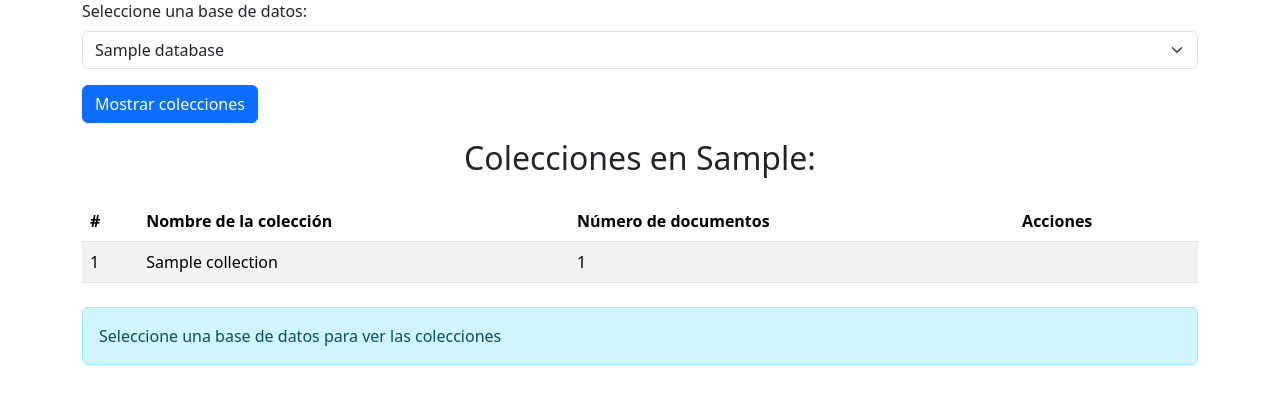
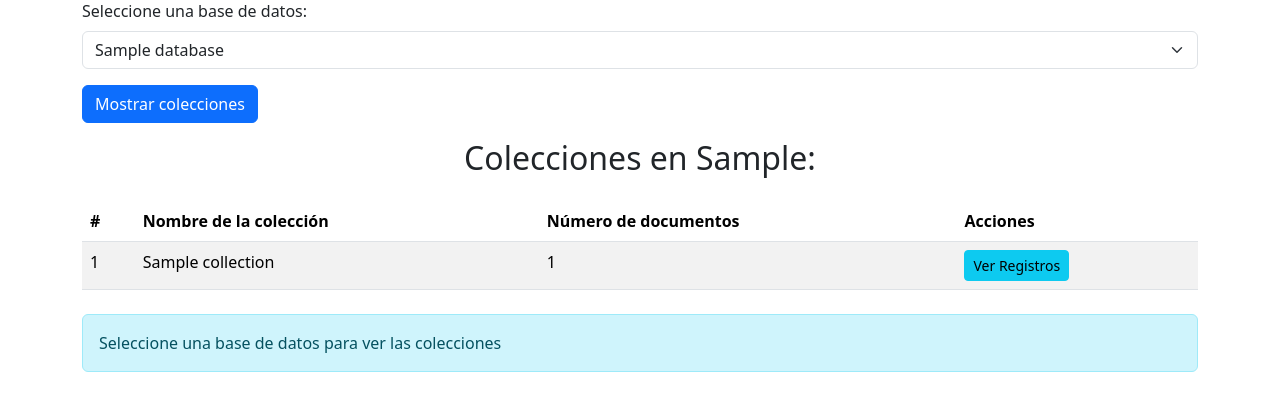
Before and after one commit to juancarloswill/BigDataApp, a Flask app: template templates/index.html in a window 1280 px wide. Shown: the part 121-532 px from the top of the page. Run offline with Flask 3, Linux system fonts and the light colour scheme; the template is opened without the code that fills it: most values are stand-ins (such as "Sample title", 1, 10 or a date in 2020).

Commit message:
ajustes html
ajuste html

```diff
--- a/templates/index.html
+++ b/templates/index.html
@@ -48,7 +48,7 @@
                                 <td>{{ collection.index }}</td>
                                 <td>{{ collection.name }}</td>
                                 <td>{{ collection.count }}</td>
-                                <td><!-- Aquí puedes agregar botones o links --></td>
+                                <td><button class="btn btn-info btn-sm">Ver Registros</button></td>
                             </tr>
                         {% endfor %}
                     </tbody>
```
